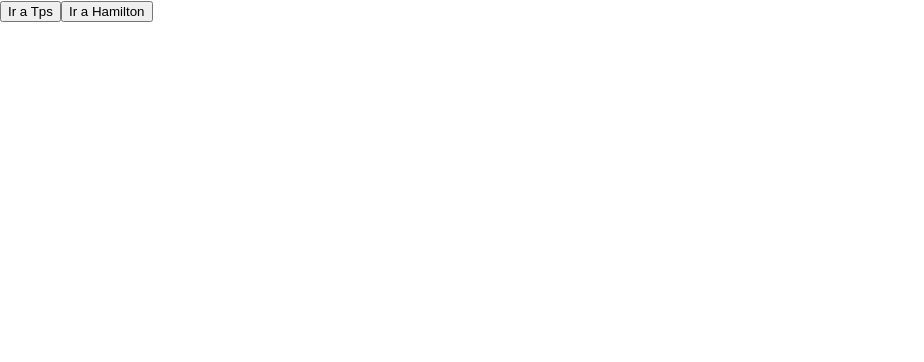
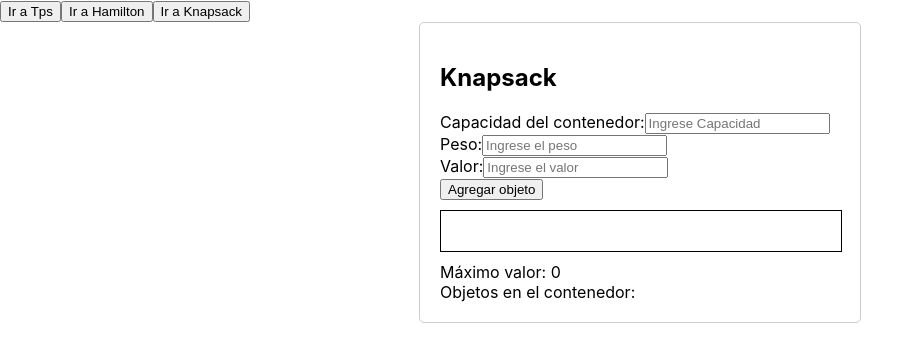
Before and after one commit to BoroaDev7/AnalisisProyecto, a React (Create React App) app: page /Knapsack in a window 1280 px wide. Shown: the top 362 px of the page, without its empty margins (0-924 px from the left). Built offline with nearby package versions, Linux system fonts and the light colour scheme.

Commit message:
knapsack

```diff
--- a/src/App.css
+++ b/src/App.css
@@ -36,3 +36,32 @@
     transform: rotate(360deg);
   }
 }
+
+.container {
+  max-width: 400px;
+  margin: 0 auto;
+  padding: 20px;
+  border: 1px solid #ccc;
+  border-radius: 5px;
+}
+
+.knapsack-container {
+  border: 1px solid #000;
+  margin-top: 10px;
+  position: relative;
+  height: 40px;
+  width: 100%;
+}
+
+.knapsack-fill {
+  height: 100%;
+  background-color: green;
+  position: absolute;
+  top: 0;
+  left: 0;
+  transition: width 0.3s ease;
+}
+
+#result {
+  margin-top: 10px;
+}
--- a/src/App.js
+++ b/src/App.js
@@ -1,6 +1,7 @@
 import React from "react";
 import Tps from "./Tsp";
 import Hamilton from "./Hamilton";
+import Knapsack from "./Knapsack";
 import {
   BrowserRouter as Router,
   Routes,
@@ -15,6 +16,7 @@ function Navigation() {
     <div>
       <button onClick={() => navigate("/tps")}>Ir a Tps</button>
       <button onClick={() => navigate("/hamilton")}>Ir a Hamilton</button>
+      <button onClick={() => navigate("/Knapsack")}>Ir a Knapsack</button>
     </div>
   );
 }
@@ -27,6 +29,7 @@ function App() {
         <Routes>
           <Route path="/tps" element={<Tps />} />
           <Route path="/hamilton" element={<Hamilton />} />
+          <Route path="/Knapsack" element={<Knapsack />} />
         </Routes>
       </div>
     </Router>
--- /dev/null
+++ b/src/Knapsack.js
@@ -0,0 +1,102 @@
+import React, { useState } from "react";
+import './App.css';
+
+function Knapsack() {
+    const [items, setItems] = useState([]);
+    const [capacity, setCapacity] = useState('');
+    const [itemWeight, setItemWeight] = useState('');
+    const [itemValue, setItemValue] = useState('');
+
+    const addItem = () => {
+        const newItems = [...items, { weight: parseInt(itemWeight), value: parseInt(itemValue) }];
+        setItems(newItems);
+        setItemWeight('');
+        setItemValue('');
+    };
+
+    const deleteItem = (index) => {
+        const newItems = [...items];
+        newItems.splice(index, 1);
+        setItems(newItems);
+    };
+
+    const knapsackRecursive = (weights, values, capacity, n) => {
+        if (capacity === 0 || n === 0) {
+            return { value: 0, weight: 0, items: [] };
+        }
+
+        if (weights[n - 1] > capacity) {
+            return knapsackRecursive(weights, values, capacity, n - 1);
+        }
+
+        else {
+            const includeItem = knapsackRecursive(weights, values, capacity - weights[n - 1], n - 1);
+            const excludeItem = knapsackRecursive(weights, values, capacity, n - 1);
+
+            const valueIncludingItem = values[n - 1] + includeItem.value;
+            const valueExcludingItem = excludeItem.value;
+
+            if (valueIncludingItem > valueExcludingItem) {
+                const itemsIncluding = [...includeItem.items, n - 1];
+                return { value: valueIncludingItem, weight: weights[n - 1] + includeItem.weight, items: itemsIncluding };
+            } else {
+                return excludeItem;
+            }
+        }
+    };
+
+    const percentageFilled = () => {
+        const totalWeight = knapsackResult.weight;
+        return (totalWeight / parseInt(capacity)) * 100;
+    };
+
+    const knapsackResult = knapsackRecursive(
+        items.map(item => item.weight),
+        items.map(item => item.value),
+        parseInt(capacity),
+        items.length
+    );
+
+    const selectedItems = knapsackResult.items.map(index => items[index]);
+
+    return (
+        <div className="container">
+            <h2>Knapsack</h2>
+            <div>
+                <label htmlFor="capacity">Capacidad del contenedor:</label>
+                <input type="number" id="capacity" value={capacity} onChange={e => setCapacity(e.target.value)} placeholder="Ingrese Capacidad" />
+            </div>
+            <div>
+                <label htmlFor="itemWeight">Peso:</label>
+                <input type="number" id="itemWeight" value={itemWeight} onChange={e => setItemWeight(e.target.value)} placeholder="Ingrese el peso" />
+            </div>
+            <div>
+                <label htmlFor="itemValue">Valor:</label>
+                <input type="number" id="itemValue" value={itemValue} onChange={e => setItemValue(e.target.value)} placeholder="Ingrese el valor" />
+            </div>
+            <button onClick={addItem}>Agregar objeto</button>
+            <div className="item-list">
+                {items.map((item, index) => (
+                    <div key={index} className="item">
+                        <span>{`Peso: ${item.weight}, Valor: ${item.value}`}</span>
+                        <button onClick={() => deleteItem(index)}>Delete</button>
+                    </div>
+                ))}
+            </div>
+            <div className="knapsack-container">
+                <div className="knapsack-fill" style={{ width: `${percentageFilled()}%` }}></div>
+            </div>
+            <div id="result">
+                Máximo valor: {knapsackResult.value}<br />
+                Objetos en el contenedor:
+                {selectedItems.map((item, index) => (
+                    <div key={index}>
+                        Peso: {item.weight}, Valor: {item.value}
+                    </div>
+                ))}
+            </div>
+        </div>
+    );
+}
+
+export default Knapsack;
```
